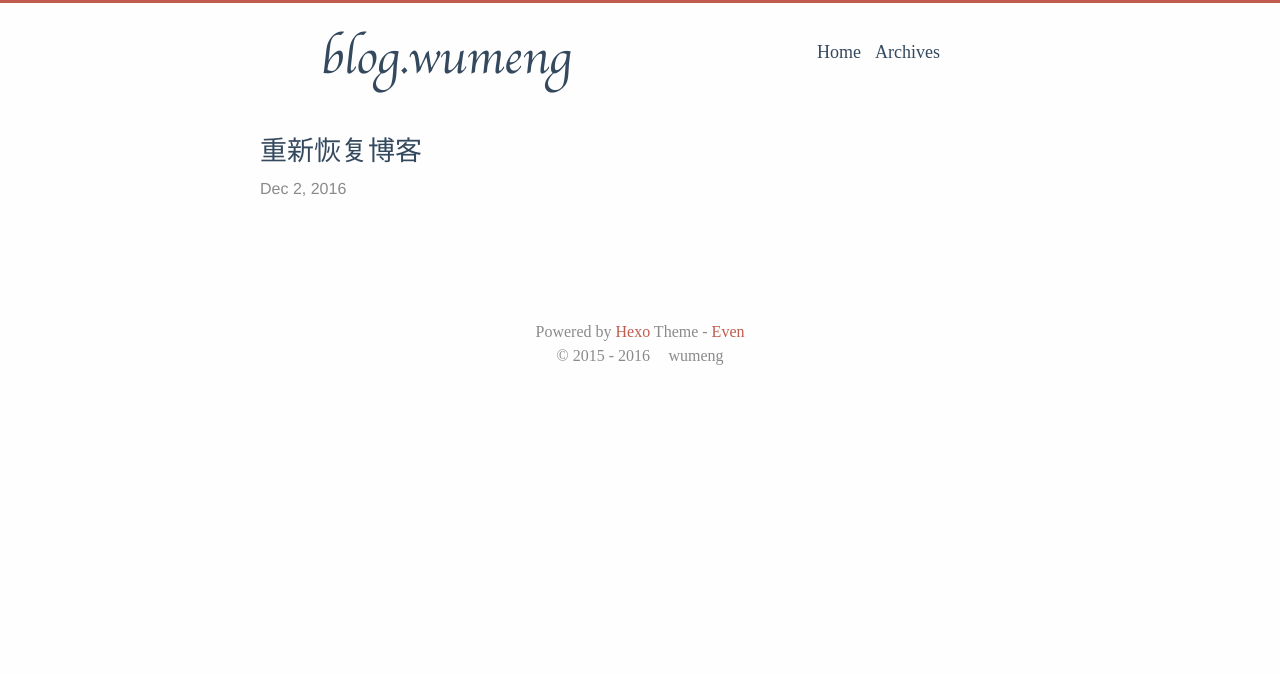
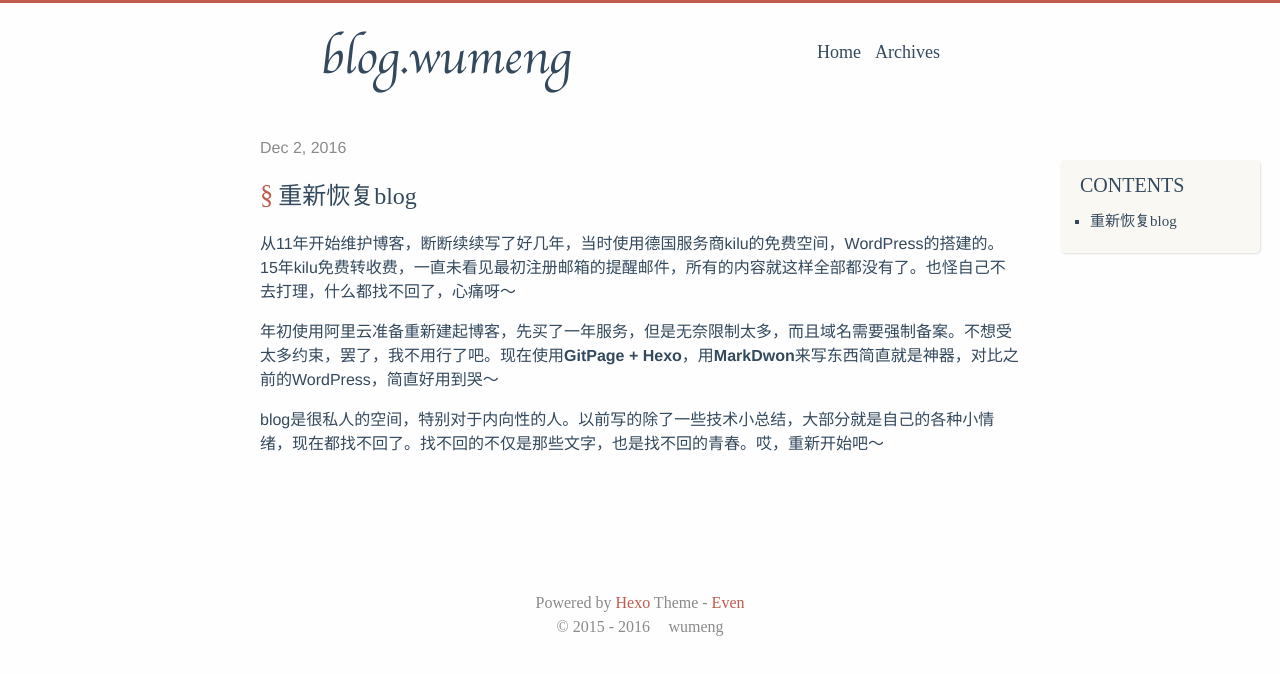
Before and after one commit to wumeng/wumeng.github.io, a plain HTML site: page 2016/12/02/hello-world/index.html in a window 1280 px wide. Drawn offline with Linux system fonts and the light colour scheme; some icons are missing; a web font is replaced by a local one.

Commit message:
Site updated: 2016-12-14 22:16:56

```diff
--- a/2016/12/02/hello-world/index.html
+++ b/2016/12/02/hello-world/index.html
@@ -10,8 +10,6 @@
 <meta http-equiv="Cache-Control" content="no-siteapp" />
 
 
-
-  <meta name="description" content="重新恢复博客"/>
 
 
 
@@ -39,7 +37,7 @@
 
 
 
-    <title> 重新恢复博客 · blog.wumeng </title>
+    <title>  · blog.wumeng </title>
   </head>
 
   <body>
@@ -108,7 +106,7 @@
     <header class="post-header">
       <h1 class="post-title">
 
-          重新恢复博客
+
 
       </h1>
 
@@ -120,9 +118,19 @@
     </header>
 
 
+      <div class="post-toc" id="post-toc">
+        <h2 class="post-toc-title">Contents</h2>
+        <div class="post-toc-content">
+          <ol class="toc"><li class="toc-item toc-level-1"><a class="toc-link" href="#重新恢复blog"><span class="toc-text">重新恢复blog</span></a></li></ol>
+        </div>
+      </div>
+
 
     <div class="post-content">
 
+        <h1 id="重新恢复blog"><a href="#重新恢复blog" class="headerlink" title="重新恢复blog"></a>重新恢复blog</h1><p>从11年开始维护博客，断断续续写了好几年，当时使用德国服务商kilu的免费空间，WordPress的搭建的。15年kilu免费转收费，一直未看见最初注册邮箱的提醒邮件，所有的内容就这样全部都没有了。也怪自己不去打理，什么都找不回了，心痛呀～ </p>
+<p>年初使用阿里云准备重新建起博客，先买了一年服务，但是无奈限制太多，而且域名需要强制备案。不想受太多约束，罢了，我不用行了吧。现在使用<strong>GitPage + Hexo</strong>，用<strong>MarkDwon</strong>来写东西简直就是神器，对比之前的WordPress，简直好用到哭～</p>
+<p>blog是很私人的空间，特别对于内向性的人。以前写的除了一些技术小总结，大部分就是自己的各种小情绪，现在都找不回了。找不回的不仅是那些文字，也是找不回的青春。哎，重新开始吧～</p>
 
 
     </div>
```
Also changed, not shown: archives/2016/12/index.html (+1 -1 lines), archives/2016/index.html (+1 -1 lines), archives/index.html (+1 -1 lines), index.html (+4 -1 lines).
